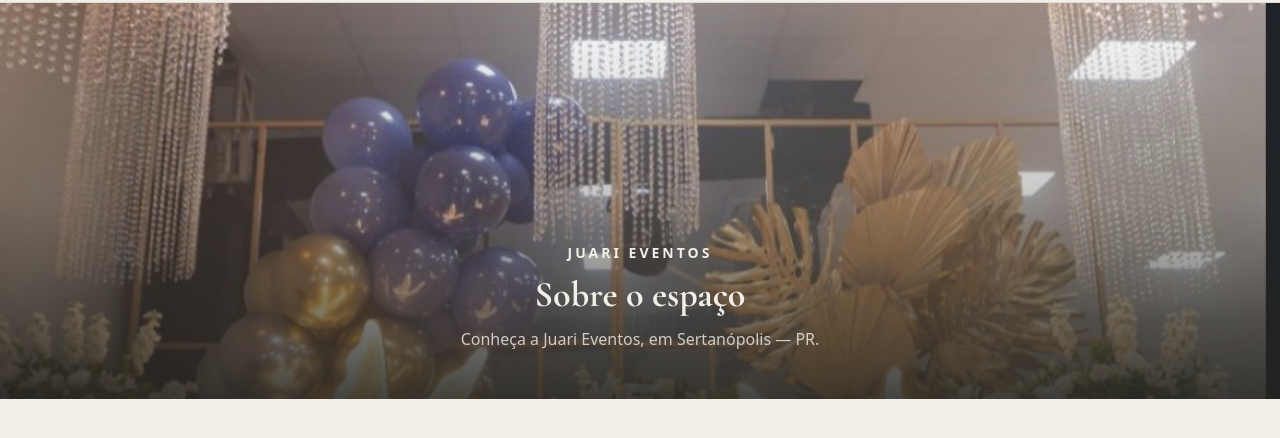
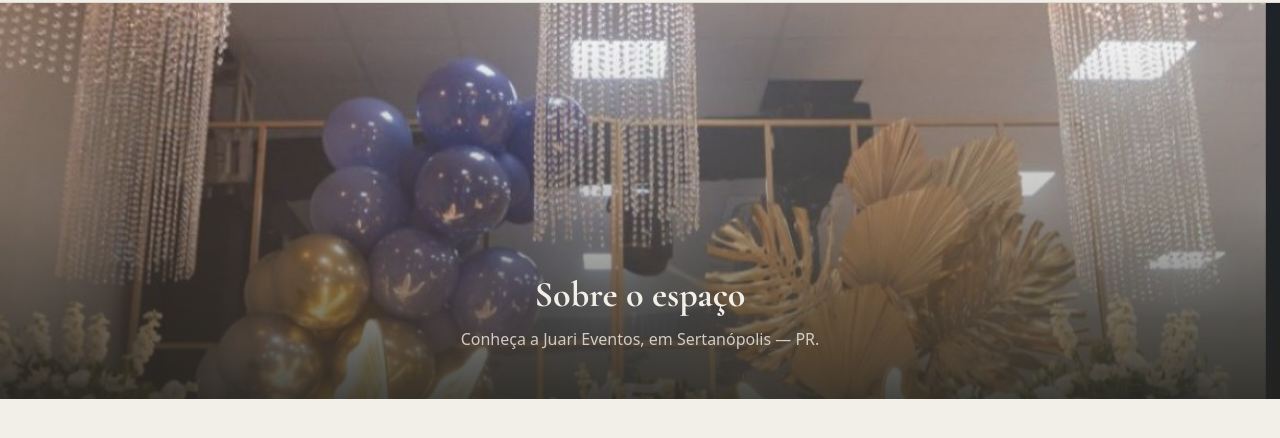
Before and after one commit to Matheus-Fantin/juari-eventos-02, a Laravel app: page /sobre in a window 1280 px wide. Shown: the part 74-512 px from the top of the page. Run offline with Laravel 12, Linux system fonts and the light colour scheme; data that the repository does not hold is empty; style sheets or scripts are compiled from the project's sources.

Commit message:
feat: remove o textinho pequeno em cima do titulo das capas
Tira "SERTANOPOLIS - PR" / "JUARI EVENTOS" das capas da home, galeria
e sobre -- decisao de deixar o titulo grande falando por si so.

```diff
--- a/resources/views/galeria.blade.php
+++ b/resources/views/galeria.blade.php
@@ -39,7 +39,6 @@
             </div>
         @endunless
         <div class="relative max-w-6xl mx-auto px-6 pb-12 text-center w-full">
-            <p class="font-sans font-semibold text-sm tracking-[3px] text-cream mb-3">JUARI EVENTOS</p>
             <h1 class="font-display font-extrabold text-3xl md:text-4xl text-cream">Galeria</h1>
             <p class="text-cream/80 mt-3">Momentos reais celebrados no nosso espaço.</p>
         </div>
--- a/resources/views/home.blade.php
+++ b/resources/views/home.blade.php
@@ -17,7 +17,6 @@
             </div>
         @endunless
         <div class="relative max-w-6xl mx-auto px-6 pb-12 text-center w-full">
-            <p class="font-sans font-semibold text-sm tracking-[3px] text-cream mb-3">SERTANÓPOLIS · PR</p>
             <h1 class="font-display font-extrabold text-4xl md:text-5xl text-cream mb-3">
                 JUARI <span class="text-cream/75">EVENTOS</span>
             </h1>
--- a/resources/views/sobre.blade.php
+++ b/resources/views/sobre.blade.php
@@ -18,7 +18,6 @@
             </div>
         @endunless
         <div class="relative max-w-6xl mx-auto px-6 pb-12 text-center w-full">
-            <p class="font-sans font-semibold text-sm tracking-[3px] text-cream mb-3">JUARI EVENTOS</p>
             <h1 class="font-display font-extrabold text-3xl md:text-4xl text-cream">Sobre o espaço</h1>
             <p class="text-cream/80 mt-3">Conheça a Juari Eventos, em Sertanópolis — PR.</p>
         </div>
```
